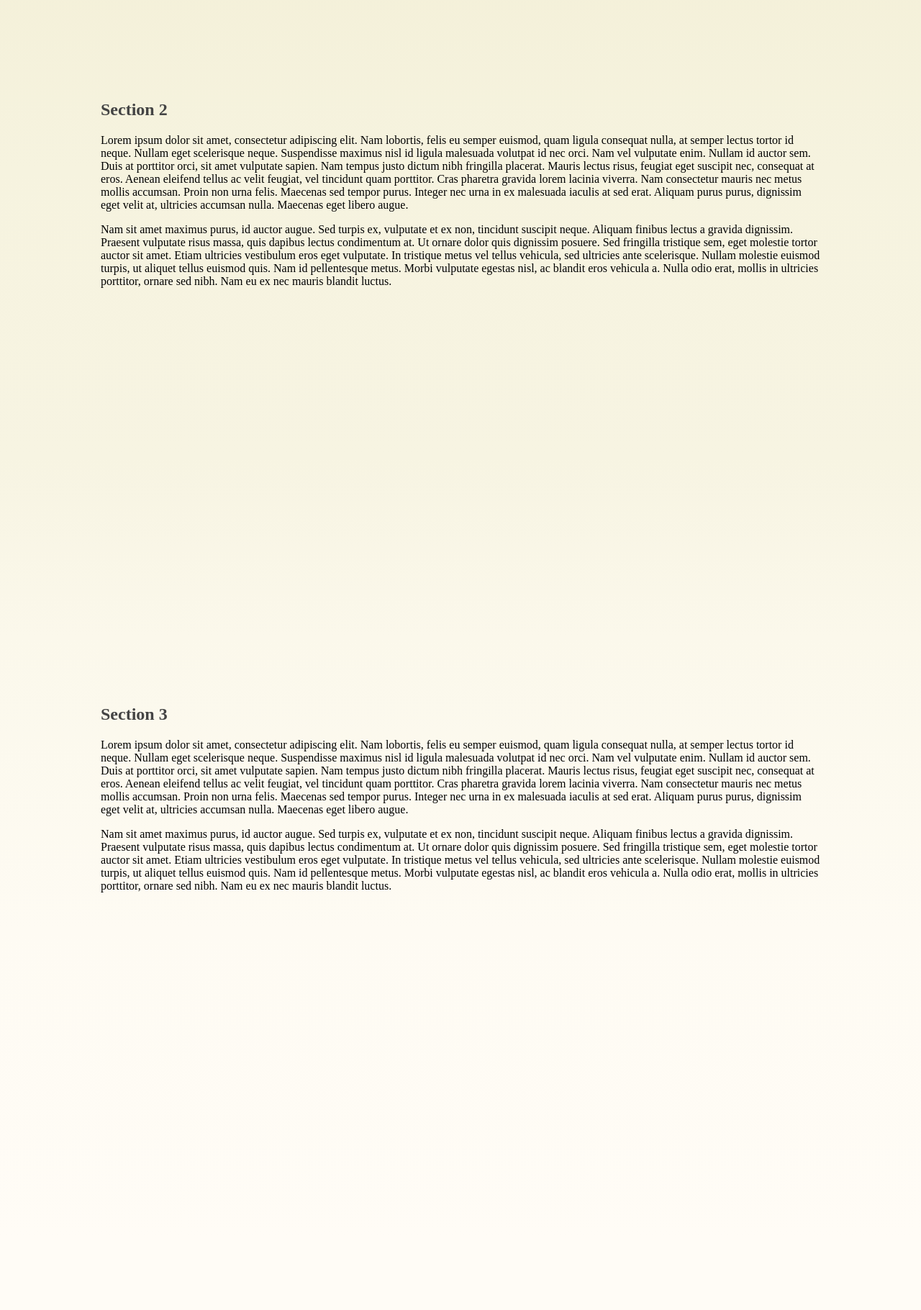
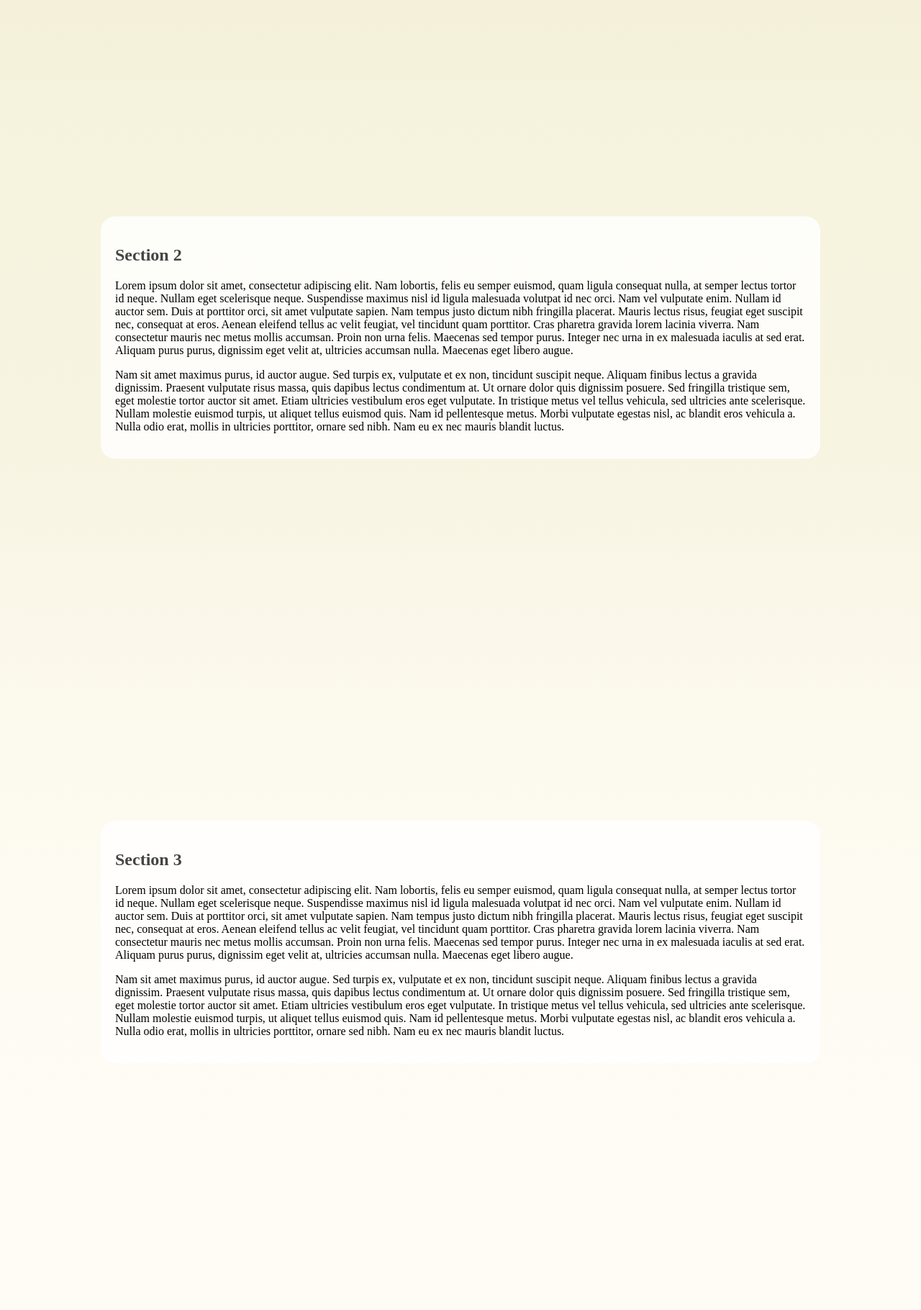
Before and after one commit to nomissivraj/Netscapes, a PHP site: page / in a window 1280 px wide. Shown: the part 1581-3401 px from the top of the page at 72% size. Run offline with PHP 8.4, Linux system fonts and the light colour scheme.

Commit message:
Section content style changes

```diff
--- a/testing2/css/style.css
+++ b/testing2/css/style.css
@@ -1,6 +1,10 @@
 h1 {
     color: #444;
 }
+
+/* .section--4 h1, .section--4 p {
+    color: #f5f5f5;
+} */
 
 ::-webkit-scrollbar {
     display: none;
@@ -12,6 +16,15 @@ section {
     padding: 20px;
     max-width: 1000px;
     margin: 0 auto;
+}
+
+.section__content {
+    position: relative;
+    top: calc(50% - 50px);
+    transform:translateY(-50%);
+    background: rgba(255, 255, 255, 0.8);
+    padding: 20px;
+    border-radius: 20px;
 }
 
 body {
```
